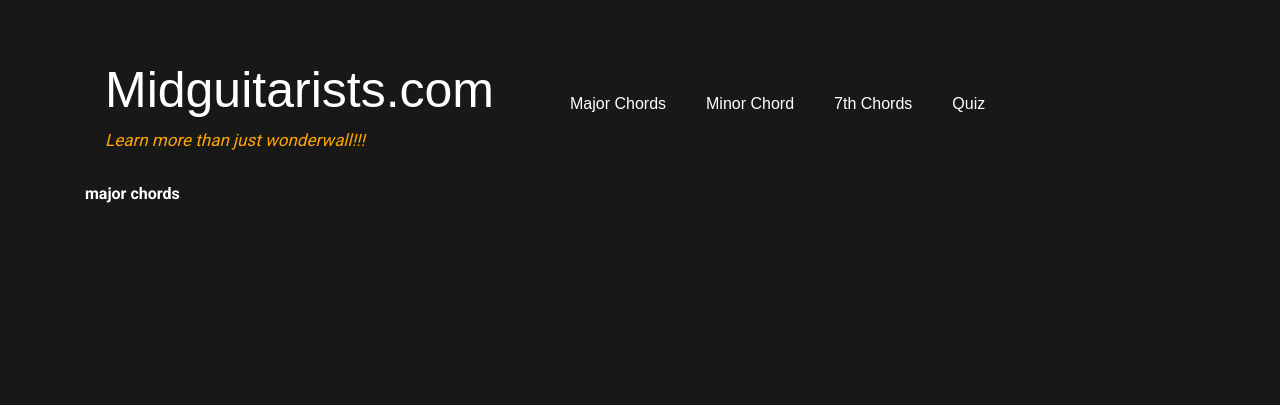
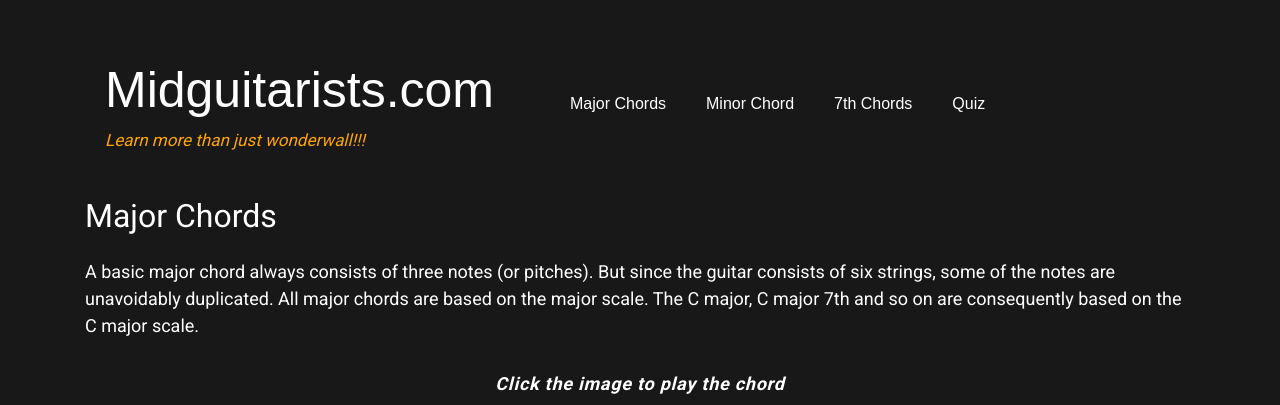
Before and after one commit to nkw6/Guitar_cords, a Flask app: page /major in a window 1280 px wide. Shown: the top 405 px of the page. Run offline with Flask 2, Linux system fonts and the light colour scheme; some libraries are stand-ins or nearby versions.

Commit message:
Completed major chords template

```diff
--- a/static/main.css
+++ b/static/main.css
@@ -23,16 +23,20 @@ body{
     background-color: #181818;
 }
 
+p {
+    font-size: large;
+}
+
+.learn.row  {
+    margin: 15px 0px 15px 0px;
+}
+
 /* Home Page CSS */
-.home > h2 {
+.home > h2, .major-learn > h2 {
     font-weight: bold;
 }
 
-.home > p {
-    font-size: large;
-}
-
-.home.row {
+.home.row  {
     text-align: center;
     justify-content: center;
     margin: 30px 0px 30px 0px;
@@ -47,3 +51,51 @@ body{
     padding: 10px 32px;
     text-decoration: none; /* can potentially delete this */
 }
+
+/* Chord Pages CSS */
+.chord-name, .click-text {
+    justify-content: center;
+    font-weight: bold;
+}
+
+.chord-name > p {
+    font-size: x-large;
+    margin: 0px;
+}
+
+.chord img {
+    width: -webkit-fill-available;
+    padding: 10px;
+}
+
+.click-text > p {
+    font-style: italic;
+    letter-spacing: 0.75px;
+}
+
+.buttons > button {
+    position: fixed;
+    bottom: 50px;
+    font-weight: bold;
+    font-size: x-large;
+    background-color: whitesmoke;
+    padding: 7px 15px;
+    width: 175px;
+    text-decoration: none;
+    border-radius: 10px;
+    display: flex;
+    justify-content: space-between;
+}
+
+.next-btn {
+    right: 50px;
+}
+
+.btn-text {
+    color: black!important;
+}
+
+.btn-arrows {
+    color: orange!important;
+    -webkit-text-stroke: 1px black;
+}
--- a/templates/major.html
+++ b/templates/major.html
@@ -2,6 +2,72 @@
 
 {% block content %}
 
-<b>major chords</b>
+<div class="learn row">
+    <h2>Major Chords</h2>
+</div>
+
+<div class="learn row">
+    <p>A basic major chord always consists of three notes (or pitches). But since the guitar consists of six strings, some of the notes are unavoidably duplicated. All major chords are based on the major scale. The C major, C major 7th and so on are consequently based on the C major scale.</p>
+</div>
+
+<div class="learn click-text row">
+    <p>Click the image to play the chord</p>
+</div>
+
+<!-- Container div to load in all the chords -->
+<div class="all-chords learn row">
+    <div class="chords col-2">
+        <div class="chord-name row">
+            <p>C Major</p>
+        </div>
+        <div class="chord row">
+            <img src="https://images.unsplash.com/photo-1591680443128-5d3b1eb3b84b?ixlib=rb-1.2.1&ixid=MnwxMjA3fDB8MHxwaG90by1wYWdlfHx8fGVufDB8fHx8&auto=format&fit=crop&w=1770&q=80">
+        </div>
+    </div>
+    <div class="chords col-2">
+        <div class="chord-name row">
+            <p>C Major</p>
+        </div>
+        <div class="chord row">
+            <img src="https://images.unsplash.com/photo-1591680443128-5d3b1eb3b84b?ixlib=rb-1.2.1&ixid=MnwxMjA3fDB8MHxwaG90by1wYWdlfHx8fGVufDB8fHx8&auto=format&fit=crop&w=1770&q=80">
+        </div>
+    </div>
+    <div class="chords col-2">
+        <div class="chord-name row">
+            <p>C Major</p>
+        </div>
+        <div class="chord row">
+            <img src="https://images.unsplash.com/photo-1591680443128-5d3b1eb3b84b?ixlib=rb-1.2.1&ixid=MnwxMjA3fDB8MHxwaG90by1wYWdlfHx8fGVufDB8fHx8&auto=format&fit=crop&w=1770&q=80">
+        </div>
+    </div>
+    <div class="chords col-2">
+        <div class="chord-name row">
+            <p>C Major</p>
+        </div>
+        <div class="chord row">
+            <img src="https://images.unsplash.com/photo-1591680443128-5d3b1eb3b84b?ixlib=rb-1.2.1&ixid=MnwxMjA3fDB8MHxwaG90by1wYWdlfHx8fGVufDB8fHx8&auto=format&fit=crop&w=1770&q=80">
+        </div>
+    </div>
+    <div class="chords col-2">
+        <div class="chord-name row">
+            <p>C Major</p>
+        </div>
+        <div class="chord row">
+            <img src="https://images.unsplash.com/photo-1591680443128-5d3b1eb3b84b?ixlib=rb-1.2.1&ixid=MnwxMjA3fDB8MHxwaG90by1wYWdlfHx8fGVufDB8fHx8&auto=format&fit=crop&w=1770&q=80">
+        </div>
+    </div>
+    <div class="chords col-2">
+        <div class="chord-name row">
+            <p>C Major</p>
+        </div>
+        <div class="chord row">
+            <img src="https://images.unsplash.com/photo-1591680443128-5d3b1eb3b84b?ixlib=rb-1.2.1&ixid=MnwxMjA3fDB8MHxwaG90by1wYWdlfHx8fGVufDB8fHx8&auto=format&fit=crop&w=1770&q=80">
+        </div>
+    </div>
+</div>
+
+<div class="buttons learn row">
+    <button class="next-btn"><span class="btn-text">NEXT</span><span class="btn-arrows">>></span></button>
+</div>
 
 {% endblock %}
```
